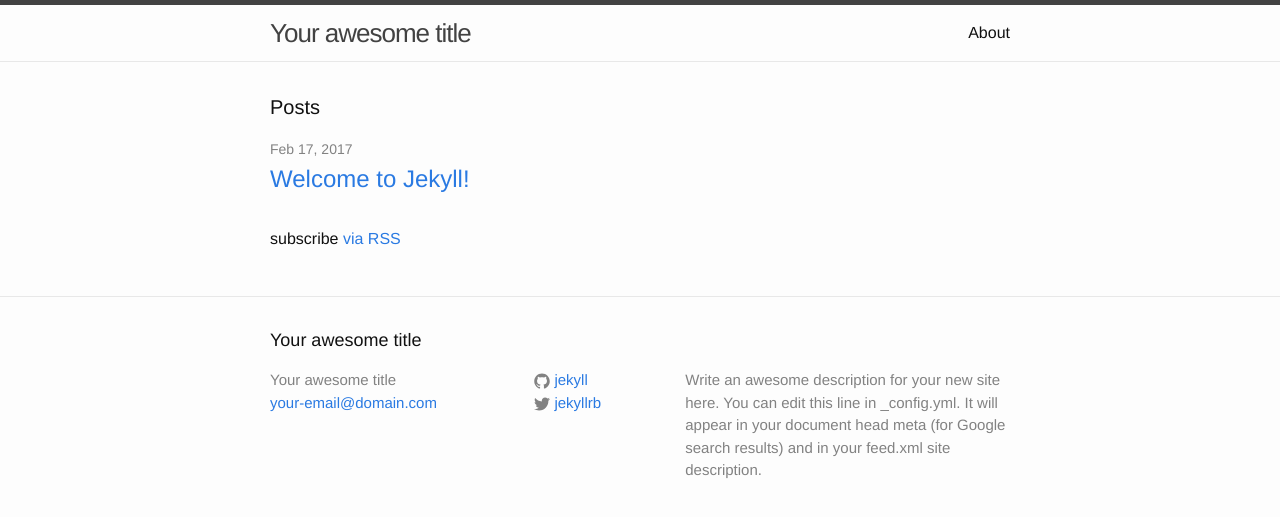
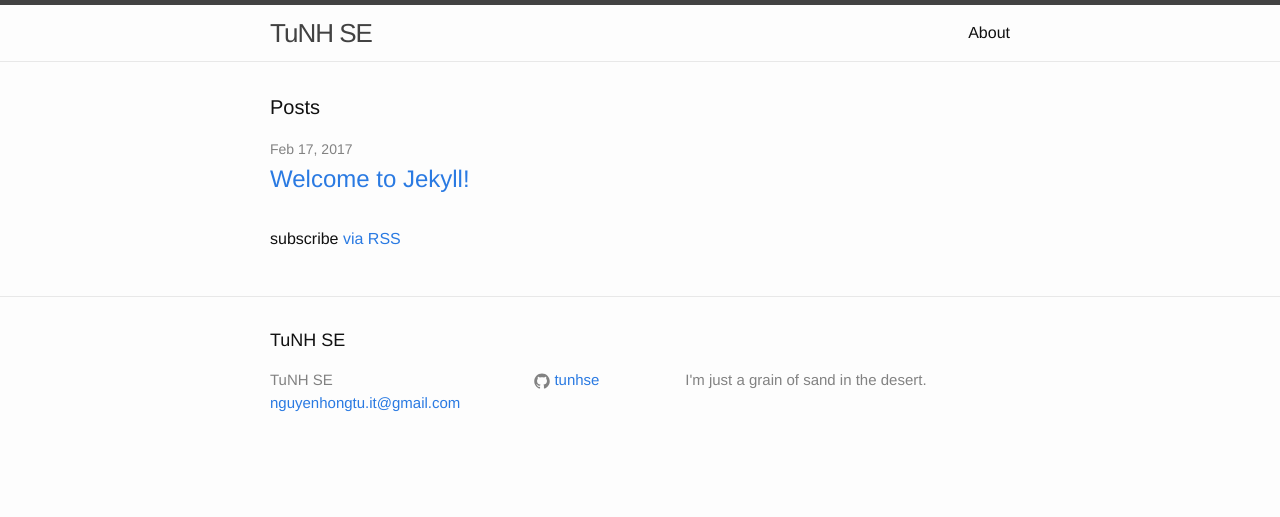
Before and after one commit to tunhse/tunhse.github.io, a Jekyll site: the page built from index.html, in a window 1280 px wide. Shown: the top 517 px of the page. Built offline with Jekyll 4.4.1, drawn with Linux system fonts in a browser that asks for light colours.

Commit message:
Editted _config.yml
Editted Name of site

```diff
--- a/_config.yml
+++ b/_config.yml
@@ -6,16 +6,14 @@
 # 'jekyll serve'. If you change this file, please restart the server process.
 
 # Site settings
-title: Your awesome title
-email: your-email@domain.com
+title: TuNH SE
+email: nguyenhongtu.it@gmail.com
 description: > # this means to ignore newlines until "baseurl:"
-  Write an awesome description for your new site here. You can edit this
-  line in _config.yml. It will appear in your document head meta (for
-  Google search results) and in your feed.xml site description.
+  I'm just a grain of sand in the desert.
 baseurl: "" # the subpath of your site, e.g. /blog
-url: "http://yourdomain.com" # the base hostname & protocol for your site
-twitter_username: jekyllrb
-github_username:  jekyll
+url: "https://tunhse.github.io" # the base hostname & protocol for your site
+twitter_username:
+github_username:  tunhse
 
 # Build settings
 markdown: kramdown
```
